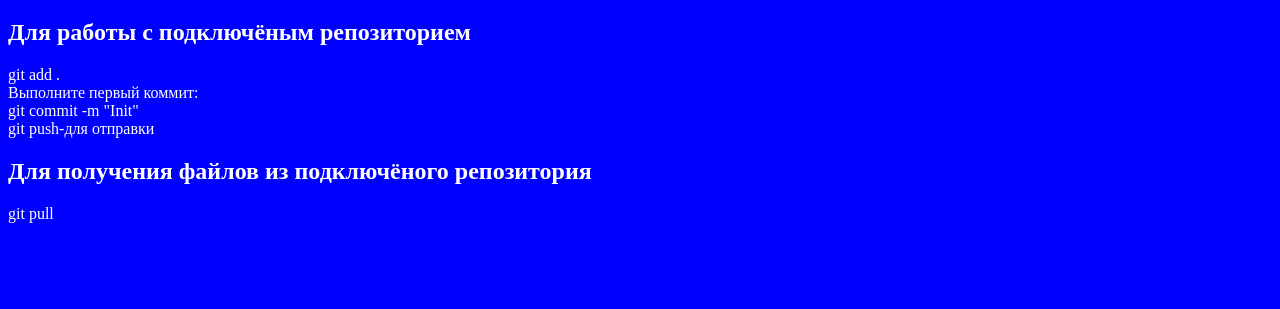
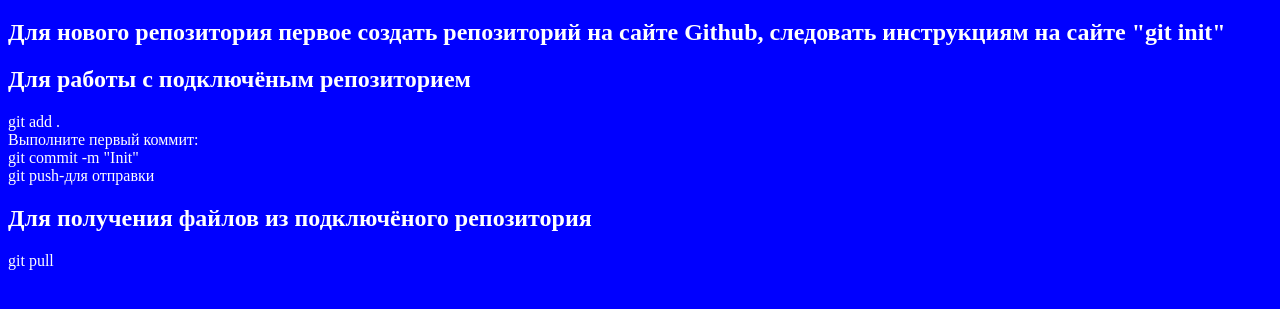
Before and after one commit to EfBrake1/test, a plain HTML site: page index.html in a window 1280 px wide. Shown: the part 61-370 px from the top of the page. Drawn offline with Linux system fonts and the light colour scheme.

Commit message:
new section title

```diff
--- a/index.html
+++ b/index.html
@@ -9,6 +9,7 @@
 </head>
 <body>
     <h1>Мой первый сайт на Github</h1>
+    <h2>Для нового репозитория первое создать репозиторий на сайте Github, следовать инструкциям на сайте "git init"</h2>
     <h2>Для работы с подключёным репозиторием</h2>
     <p>git add .<br>
 
```
